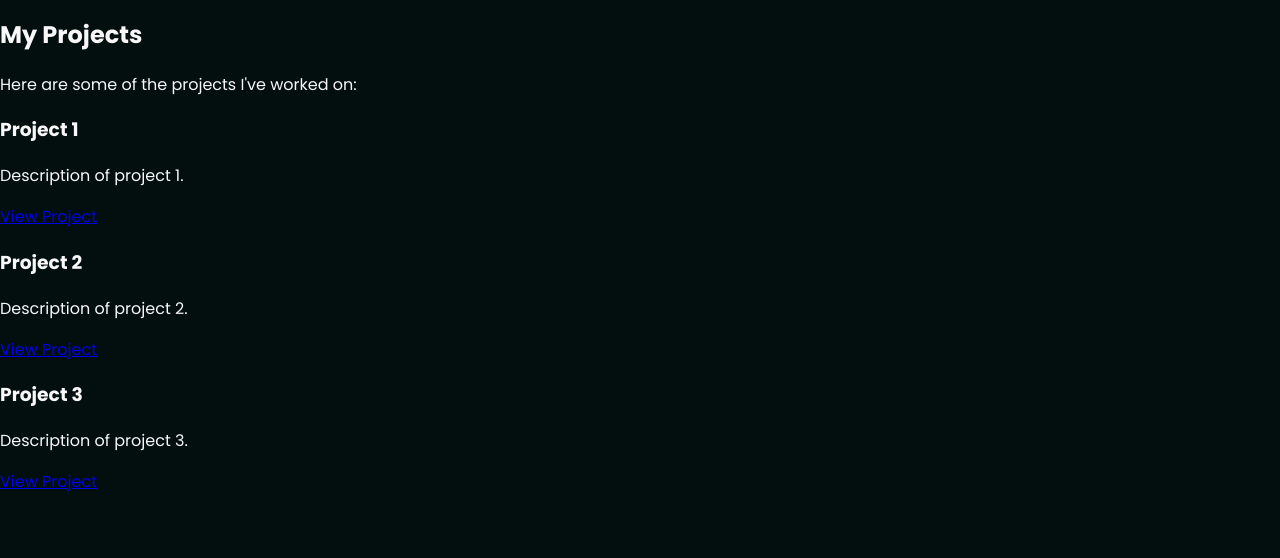
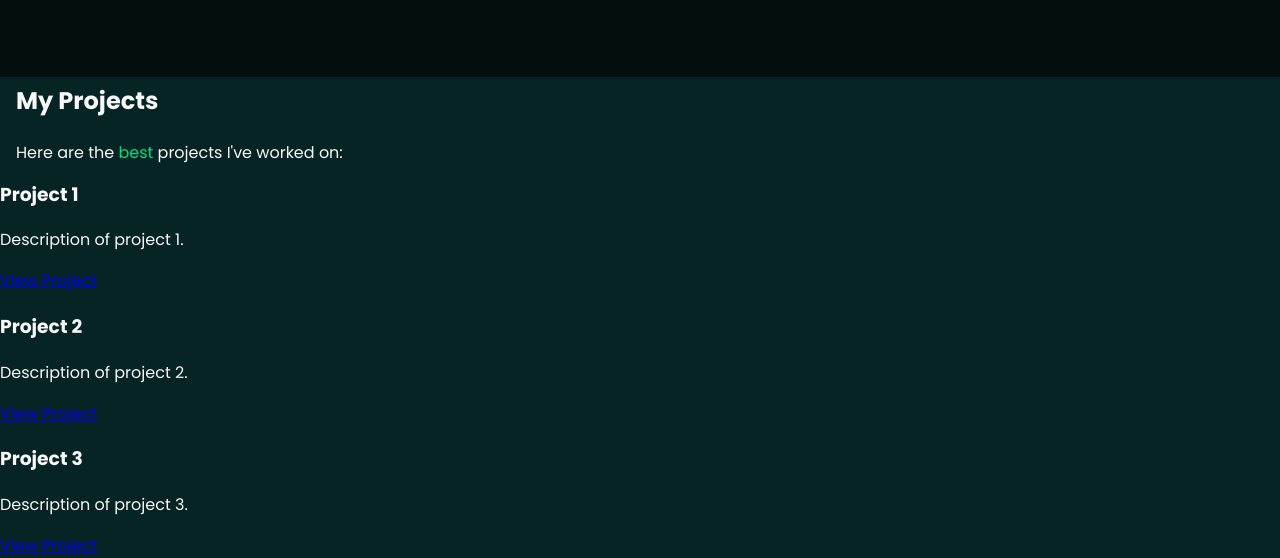
Before and after one commit to anndreipopa/Portfolio, a plain HTML site: page index.html in a window 1280 px wide. Shown: the part 1851-2409 px from the top of the page. Before the commit the page ends 2345 px from the top, so only its background shows below. Drawn offline with Linux system fonts and the light colour scheme.

Commit message:
slight changes

```diff
--- a/index.html
+++ b/index.html
@@ -138,7 +138,7 @@
     <!-- PROJECTS PAGE -->
     <section id="Projects" class="projects">
       <h2 class="projectstitle">My Projects</h2>
-      <p class="projectssubtitle">Here are some of the projects I've worked on:</p>
+      <p class="projectssubtitle">Here are the <span>best</span> projects I've worked on:</p>
       <div class="projectcard">
         <h3 class="projecttitle">Project 1</h3>
         <p class="projectdescription">Description of project 1.</p>
--- a/styles.css
+++ b/styles.css
@@ -311,3 +311,14 @@ span{
 
 
 /* PROJECTS SECTION */
+
+.projects{
+    scroll-margin-top: 75px;
+    background-color: #072424;
+    margin-top: 5rem;
+}
+.projectstitle, .projectssubtitle{
+    padding-top: 1rem;
+    padding-left: 1rem;
+    line-height: 1rem;
+}
```
